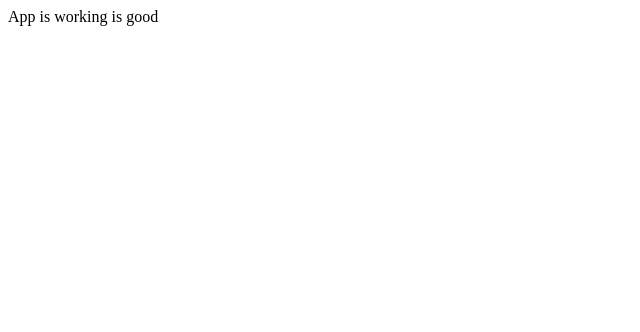
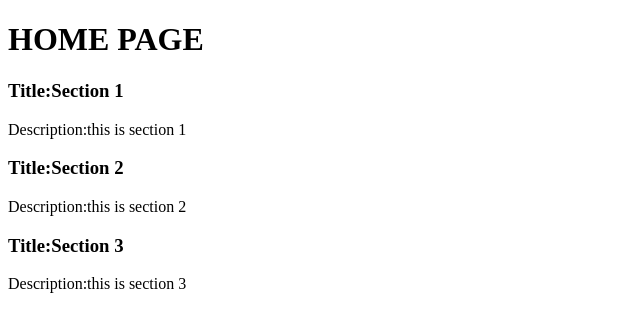
Before and after one commit to smitkakadiya57/Tatavasoft, a React (Create React App) app: page / in a window 1280 px wide. Shown: the top 332 px of the page, without its empty margins (0-640 px from the left). Built offline with nearby package versions, Linux system fonts and the light colour scheme.

Commit message:
TS DAY 2 task

```diff
--- a/src/App.js
+++ b/src/App.js
@@ -1,8 +1,9 @@
-import React from 'react'
-
+import Home from "./pages/Home"
 const App = () => {
   return (
-    <div>App is working is good </div>
+    <>
+    <Home/>
+     </>
   )
 }
 
--- /dev/null
+++ b/src/components/Title.js
@@ -0,0 +1,11 @@
+
+const Title = ({title,desc}) => {
+  return (
+    <>
+    <h3>Title:{title}</h3>
+    <p>Description:{desc}</p>
+    </>
+  )
+}
+
+export default Title
--- /dev/null
+++ b/src/pages/Home.js
@@ -0,0 +1,18 @@
+import React, { Component } from 'react'
+
+import Title from '../components/Title'
+
+export class Home extends Component {
+  render() {
+    return (
+      <>
+      <h1>HOME PAGE</h1>
+      <Title title="Section 1" desc="this is section 1" />
+      <Title title="Section 2" desc="this is section 2"/>
+      <Title title="Section 3" desc="this is section 3"/>
+      </>
+    )
+  }
+}
+
+export default Home
```
